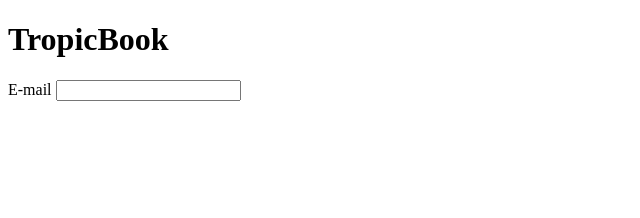
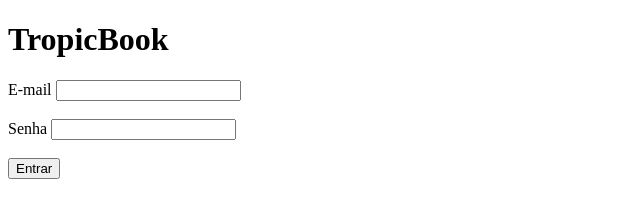
Before and after one commit to guiomenezes/TropicBook, a website: page frontend/index.html in a window 1280 px wide. Shown: the whole page, without its empty margins (0-640 px from the left). Drawn offline with Linux system fonts and the light colour scheme.

Commit message:
index updated

```diff
--- a/frontend/index.html
+++ b/frontend/index.html
@@ -15,8 +15,18 @@
             <input type="email" id="email" required>
         </div>
         <br>
-        <div></div>
+        <div>
+            <label>Senha</label>
+            <input type="password" id="password" required>
+        </div>
+        <br>
+
+        <button type="submit">Entrar</button>
     </form>
+
+    <p id="error-message"></p>
+
+    <script src="./js/auth.js"></script>
 
 </body>
 </html>
```
